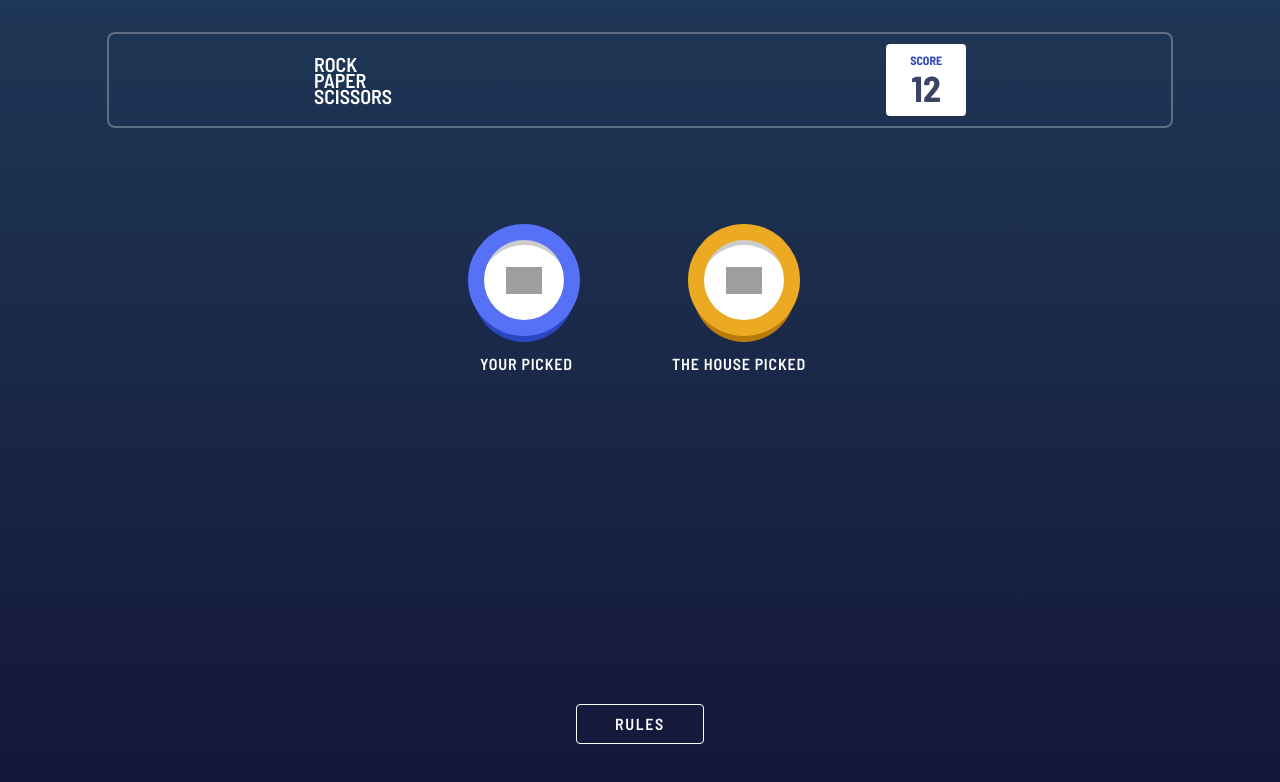
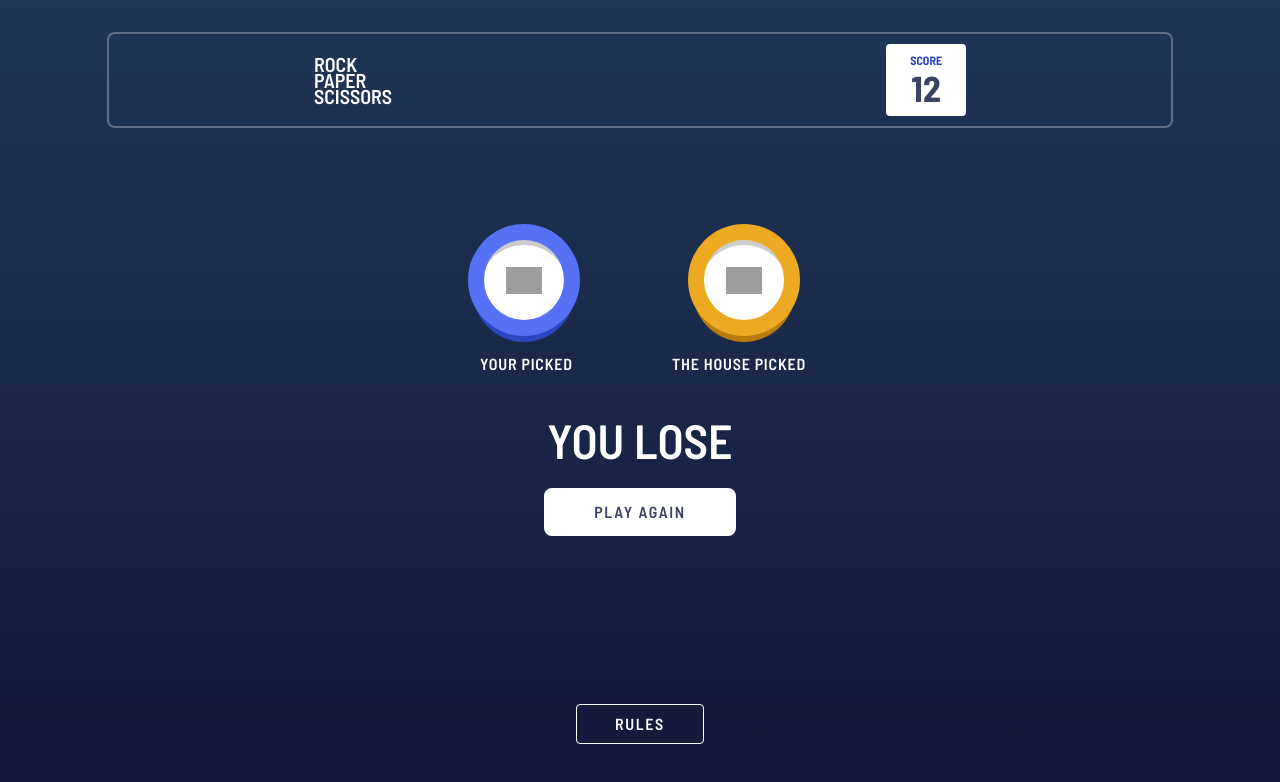
Before and after one commit to 12cassie34/rock-paper-scissors-master, a Vue app: page / in a window 1280 px wide. Both pictures are taken after a click on the element 524 px from the left and 280 px from the top of the page. Shown: the top 782 px of the page. Built offline with nearby package versions, Linux system fonts and the light colour scheme; grey boxes are pictures that could not be loaded.

Commit message:
feat: add add scores and play again function and click event

```diff
--- a/src/components/GameStartBoard.vue
+++ b/src/components/GameStartBoard.vue
@@ -3,7 +3,8 @@ import TheSignsVue from "./TheSigns.vue";
 </script>
 
 <template>
-  <div class="mt-24 mb-22 mx-auto max-w-sm h-80">
+  <div class="relative mt-24 mb-22 mx-auto max-w-sm h-80">
+    <div>
       <div class="relative">
         <TheSignsVue :sign="yourSign" class="absolute left-5 z-10" />
         <h2
@@ -20,8 +21,15 @@ import TheSignsVue from "./TheSigns.vue";
         </h2>
       </div>
       <div class="relative">
-      <div v-show="!showHousePicked" class="absolute right-8 z-10 bg-dark w-28 h-28 rounded-full"></div>
-      <TheSignsVue v-show="showHousePicked" :sign="houseSign" class="absolute right-8 z-10" />
+        <div
+          v-show="!showHousePicked"
+          class="absolute right-8 z-10 bg-dark w-28 h-28 rounded-full"
+        ></div>
+        <TheSignsVue
+          v-show="showHousePicked"
+          :sign="houseSign"
+          class="absolute right-8 z-10"
+        />
         <h2
           class="
             absolute
@@ -36,6 +44,32 @@ import TheSignsVue from "./TheSigns.vue";
         </h2>
       </div>
     </div>
+    <div
+      v-show="showHousePicked"
+      class="absolute flex flex-col justify-center mt-48 w-full"
+    >
+      <h1 class="uppercase text-center text-white text-5xl">
+        You {{ $store.getters.gameResult }}
+      </h1>
+      <div class="flex justify-center">
+        <button
+          @click="playAgain"
+          class="
+            mt-6
+            w-48
+            h-12
+            rounded-lg
+            bg-white
+            text-dark
+            uppercase
+            tracking-widest
+          "
+        >
+          play again
+        </button>
+      </div>
+    </div>
+  </div>
 </template>
 
 <script>
@@ -45,7 +79,7 @@ export default {
   data() {
     return {
       showHousePicked: false,
-      }
+    };
   },
   beforeCreate() {
     this.$store.commit("houseSign");
@@ -54,12 +88,25 @@ export default {
     this.$nextTick(function () {
       setTimeout(() => {
         this.showHousePicked = true;
-        }, 2000)
+      }, 2000);
     });
+    if (this.gameResult === "win") {
+      this.$store.commit("addScore")
+    }
   },
-  computed: mapState({
+  computed: {
+    ...mapState({
       yourSign: (state) => state.yourSign,
-    houseSign: (state) => state.houseSign
+      houseSign: (state) => state.houseSign,
     }),
+    gameResult() {
+      return this.$store.getters.gameResult;
+    }
+  },
+  methods: {
+    playAgain() {
+      this.$store.commit("pickASign", "")
+    }
+  }
 };
 </script>
--- a/src/components/TheSigns.vue
+++ b/src/components/TheSigns.vue
@@ -25,7 +25,7 @@
         rounded-full
       "
     >
-      <img class="w-9" :id="`img-${sign.name}`" :alt="sign.name" />
+      <img class="w-9" :class="`img-${sign.name}`" :alt="sign.name" />
     </div>
   </div>
 </template>
@@ -47,7 +47,10 @@ export default {
         import.meta.url
       ).href;
 
-      document.getElementById(`img-${this.props.sign.name}`).src = imgUrl;
+      const imgList = document.getElementsByClassName(`img-${this.props.sign.name}`);
+      for (let img of imgList) {
+          img.src= imgUrl;
+      }
     });
   },
   methods: {
--- a/src/stores/index.js
+++ b/src/stores/index.js
@@ -34,20 +34,51 @@ const store = createStore({
       if (state.yourSign !== "") return true;
       return false;
     },
+    gameResult(state) {
+      const paper = {
+        paper: "tie",
+        scissors: "lose",
+        rock: "win",
+      };
+      const scissors = {
+        paper: "win",
+        scissors: "tie",
+        rock: "lose",
+      };
+      const rock = {
+        paper: "lose",
+        scissors: "win",
+        rock: "tie",
+      };
+
+      switch (state.yourSign.name) {
+        case "paper":
+          return paper[state.houseSign.name];
+        case "scissors":
+          return scissors[state.houseSign.name];
+        case "rock":
+          return rock[state.houseSign.name];
+        default:
+          return null;
+      }
+    },
   },
   mutations: {
     changeGameName(state, game) {
       state.gameName = game;
     },
     pickASign(state, sign) {
-      sign.name = `${sign.name}-your-sign`;
       state.yourSign = sign;
     },
     houseSign(state) {
       const signArr = Object.keys(state.signs);
-      const signKey = signArr[Math.floor(Math.random()*signArr.length)];
+      const signKey = signArr[Math.floor(Math.random() * signArr.length)];
       state.houseSign = state.signs[signKey];
     },
+    addScore(state) {
+      console.log("fire");
+      state.score += 1;
+    }
   },
 });
 
```
Lines whose indentation alone changed are shown as unchanged.
